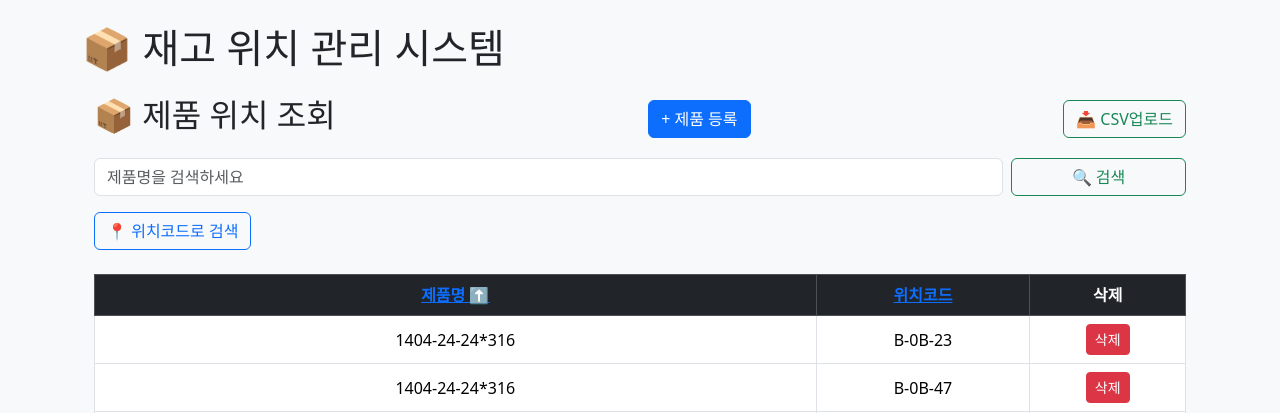
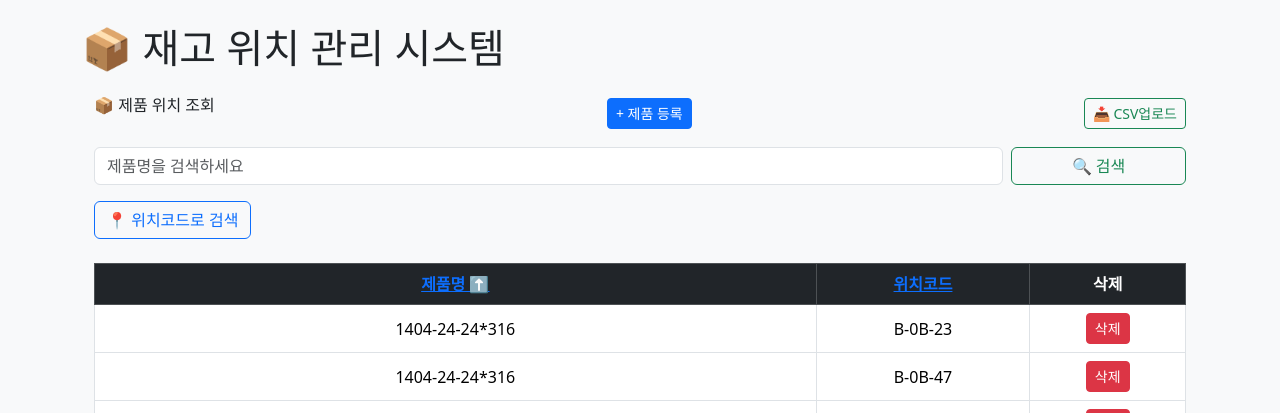
Before and after one commit to richardcho3566/warehouse-project, a Django app: page / in a window 1280 px wide. Shown: the top 413 px of the page. Run offline with Django 5.2, Linux system fonts and the light colour scheme; data comes from the database, SQL or seed files in the repository.

Commit message:
💄 UI 개선: 폰트 사이즈 조절 적용

```diff
--- a/inventory/templates/inventory/add_product.html
+++ b/inventory/templates/inventory/add_product.html
@@ -3,7 +3,7 @@
 {% block title %}제품 등록{% endblock %}
 
 {% block content %}
-<h2 class="mb-3">📋 제품 등록</h2>
+<h2 class="mb-3 fs-6">📋 제품 등록</h2>
 
 {% if messages %}
     {% for message in messages %}
--- a/inventory/templates/inventory/product_list.html
+++ b/inventory/templates/inventory/product_list.html
@@ -5,9 +5,9 @@
 {% block content %}
 <div class="container my-4">
     <div class="d-flex justify-content-between align-items-center mb-3">
-        <h2>📦 제품 위치 조회</h2>
-        <a href="{% url 'add_product' %}" class="btn btn-primary">+ 제품 등록</a>
-        <a href="{% url 'upload_csv' %}" class="btn btn-outline-success">📥 CSV업로드</a>
+        <h2 class="mb-3 fs-6">📦 제품 위치 조회</h2>
+        <a href="{% url 'add_product' %}" class="btn btn-primary btn-sm">+ 제품 등록</a>
+        <a href="{% url 'upload_csv' %}" class="btn btn-outline-success btn-sm">📥 CSV업로드</a>
     </div>
 
     <form method="get" action="." class="row g-2 mb-3">
--- a/inventory/templates/inventory/search_by_location.html
+++ b/inventory/templates/inventory/search_by_location.html
@@ -3,7 +3,7 @@
 {% block title %}위치코드로 검색{% endblock %}
 
 {% block content %}
-<h2 class="mb-3">📍 위치코드로 제품 검색</h2>
+<h2 class="mb-3 fs-6">📍 위치코드로 제품 검색</h2>
 
 <form method="get" class="mb-4">
     <div class="input-group">
--- a/inventory/templates/inventory/upload_csv.html
+++ b/inventory/templates/inventory/upload_csv.html
@@ -1,7 +1,7 @@
 {% extends 'inventory/base.html' %}
 {% block content %}
 
-<h2>📥 CSV 파일로 제품 등록</h2>
+<h2 class="mb-3 fs-6">📥 CSV 파일로 제품 등록</h2>
 <form method="post" enctype="multipart/form-data">
     {% csrf_token %}
     {{ form.as_p }}
```
